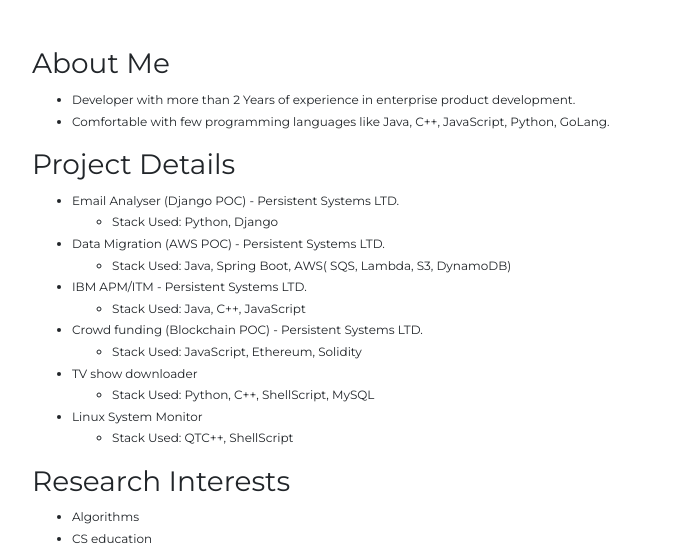
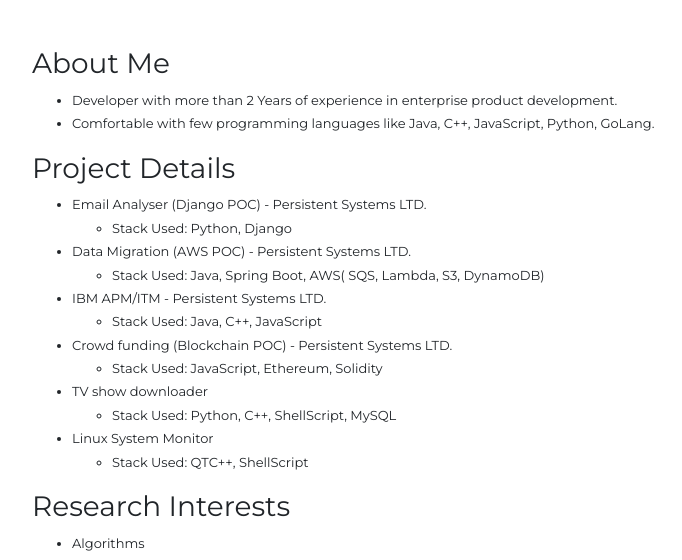
Before and after one commit to ankitmansinghani/ankitmansinghani.github.io, a plain HTML site: page index.html in a window 1280 px wide. Shown: the part 175-735 px from the top of the page, without its empty margins (53-735 px from the left). Drawn offline with nearby package versions, Linux system fonts and the light colour scheme.

Commit message:
changed size of font

```diff
--- a/index.html
+++ b/index.html
@@ -17,7 +17,7 @@
         /*color: #f5f6f7;*/
     }
     li {
-      font: 12px Montserrat, sans-serif;
+      font: 13px Montserrat, sans-serif;
       line-height: 1.8;
     }
 
```
